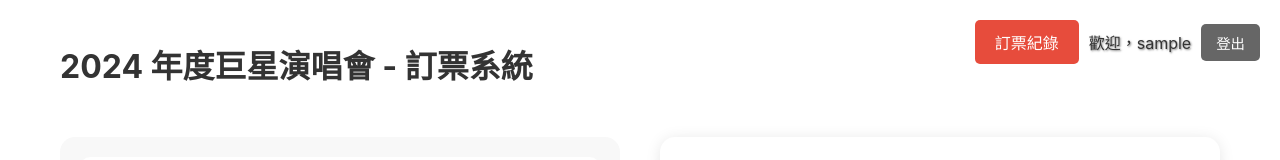
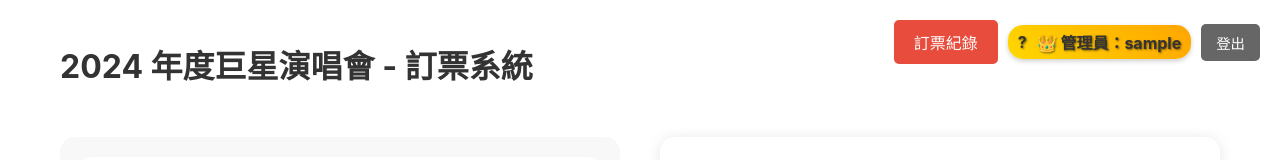
Before and after one commit to lliilliiili/TICKET, a React (Create React App) app: page /booking in a window 1280 px wide. Shown: the top 160 px of the page. Built offline with nearby package versions, Linux system fonts and the light colour scheme; no server answers; sample sign-in values are in the browser's storage.

Commit message:
更新網站內容

```diff
--- a/src/components/BookingPage.css
+++ b/src/components/BookingPage.css
@@ -207,3 +207,20 @@
 .reset-button:hover {
   background: #555;
 }
+
+.admin-badge {
+  background: linear-gradient(45deg, #FFD700, #FFA500);
+  padding: 5px 10px;
+  border-radius: 15px;
+  color: #000;
+  font-weight: bold;
+  box-shadow: 0 2px 5px rgba(0,0,0,0.2);
+  display: inline-flex;
+  align-items: center;
+  gap: 5px;
+}
+
+.admin-badge::before {
+  content: '?';
+  margin-right: 5px;
+}
--- a/src/components/BookingPage.jsx
+++ b/src/components/BookingPage.jsx
@@ -130,7 +130,15 @@ const BookingPage = () => {
             訂票紀錄
           </button>
           <div className="user-info">
-            <span>歡迎，{user.username}</span>
+            <span>
+              {user.isAdmin ? (
+                <span className="admin-badge">
+                  👑 管理員：{user.username}
+                </span>
+              ) : (
+                `歡迎，${user.username}`
+              )}
+            </span>
             <button className="logout-button" onClick={handleLogout}>
               登出
             </button>
--- a/src/components/ConcertIntro.css
+++ b/src/components/ConcertIntro.css
@@ -137,3 +137,21 @@
 .user-info span {
   text-shadow: 1px 1px 2px rgba(0, 0, 0, 0.5);
 }
+
+.admin-badge {
+  background: linear-gradient(45deg, #FFD700, #FFA500);
+  padding: 5px 10px;
+  border-radius: 15px;
+  color: #000;
+  font-weight: bold;
+  box-shadow: 0 2px 5px rgba(0,0,0,0.2);
+  display: inline-flex;
+  align-items: center;
+  gap: 5px;
+  text-shadow: none;
+}
+
+.admin-badge::before {
+  content: '?';
+  margin-right: 5px;
+}
--- a/src/components/ConcertIntro.jsx
+++ b/src/components/ConcertIntro.jsx
@@ -30,7 +30,15 @@ const ConcertIntro = () => {
       <div className="header-buttons">
         {user ? (
           <div className="user-info">
-            <span>歡迎，{user.username}</span>
+            <span>
+              {user.isAdmin ? (
+                <span className="admin-badge">
+                  👑 管理員：{user.username}
+                </span>
+              ) : (
+                `歡迎，${user.username}`
+              )}
+            </span>
             <button
               className="logout-button"
               onClick={() => {
--- a/src/components/Register/LoginForm.jsx
+++ b/src/components/Register/LoginForm.jsx
@@ -19,6 +19,20 @@ const LoginForm = ({ onClose, switchToRegister, onLogin }) => {
   const handleSubmit = async (e) => {
     e.preventDefault();
     setError('');
+
+    // 檢查是否為管理員帳號
+    if (formData.email === 'hank' && formData.password === 'hank') {
+      const adminUser = {
+        id: 'admin',
+        username: 'hank',
+        email: 'hank',
+        isAdmin: true
+      };
+      localStorage.setItem('user', JSON.stringify(adminUser));
+      onLogin(adminUser);
+      onClose();
+      return;
+    }
 
     try {
       const response = await fetch('http://localhost:3001/api/login', {
@@ -52,13 +66,13 @@ const LoginForm = ({ onClose, switchToRegister, onLogin }) => {
 
         <form onSubmit={handleSubmit}>
           <div className="form-group">
-            <label>電子信箱</label>
+            <label>帳號</label>
             <input
-              type="email"
+              type="text"
               name="email"
               value={formData.email}
               onChange={handleChange}
-              placeholder="請輸入電子信箱"
+              placeholder="請輸入帳號或信箱"
             />
           </div>
 
--- a/src/components/Register/RegisterForm.jsx
+++ b/src/components/Register/RegisterForm.jsx
@@ -23,12 +23,12 @@ const RegisterForm = ({ onClose, switchToLogin }) => {
     setError('');
 
     if (!formData.username || !formData.email || !formData.password || !formData.confirmPassword) {
-      setError('隢�憛怠神������甈�雿�');
+      setError('請填寫所有欄位');
       return;
     }
 
     if (formData.password !== formData.confirmPassword) {
-      setError('撖�蝣潔��銝����');
+      setError('密碼不一致');
       return;
     }
 
@@ -48,75 +48,75 @@ const RegisterForm = ({ onClose, switchToLogin }) => {
       const data = await response.json();
 
       if (response.ok) {
-        alert('閮餃��������嚗�');
+        alert('註冊成功！');
         switchToLogin();
       } else {
-        setError(data.message || '閮餃��憭望��');
+        setError(data.message || '註冊失敗');
       }
     } catch (err) {
-      setError('隡箸����券�航炊嚗�隢�蝔�敺����閰�');
+      setError('伺服器錯誤，請稍後再試');
     }
   };
 
   return (
     <div className="auth-modal">
       <div className="auth-form">
-        <button className="close-button" onClick={onClose}>��</button>
-        <h2>閮餃��撣唾��</h2>
+        <button className="close-button" onClick={onClose}>×</button>
+        <h2>會員註冊</h2>
         {error && <div className="error-message">{error}</div>}
 
         <form onSubmit={handleSubmit}>
           <div className="form-group">
-            <label>��冽�嗅��蝔�</label>
+            <label>用戶名稱</label>
             <input
               type="text"
               name="username"
               value={formData.username}
               onChange={handleChange}
-              placeholder="隢�頛詨�亦�冽�嗅��蝔�"
+              placeholder="請輸入用戶名稱"
             />
           </div>
 
           <div className="form-group">
-            <label>��餃��靽∠拳</label>
+            <label>電子信箱</label>
             <input
               type="email"
               name="email"
               value={formData.email}
               onChange={handleChange}
-              placeholder="隢�頛詨�仿�餃��靽∠拳"
+              placeholder="請輸入電子信箱"
             />
           </div>
 
           <div className="form-group">
-            <label>撖�蝣�</label>
+            <label>密碼</label>
             <input
               type="password"
               name="password"
               value={formData.password}
               onChange={handleChange}
-              placeholder="隢�頛詨�亙��蝣�"
+              placeholder="請輸入密碼"
             />
           </div>
 
           <div className="form-group">
-            <label>蝣箄��撖�蝣�</label>
+            <label>確認密碼</label>
             <input
               type="password"
               name="confirmPassword"
               value={formData.confirmPassword}
               onChange={handleChange}
-              placeholder="隢����甈∟撓��亙��蝣�"
+              placeholder="請再次輸入密碼"
             />
           </div>
 
           <button type="submit" className="submit-button">
-            閮餃��
+            註冊
           </button>
         </form>
 
         <div className="switch-form">
-          撌脫��撣唾��嚗� <span onClick={switchToLogin}>蝡���喟�餃��</span>
+          已有帳號？ <span onClick={switchToLogin}>立即登入</span>
         </div>
       </div>
     </div>
```
